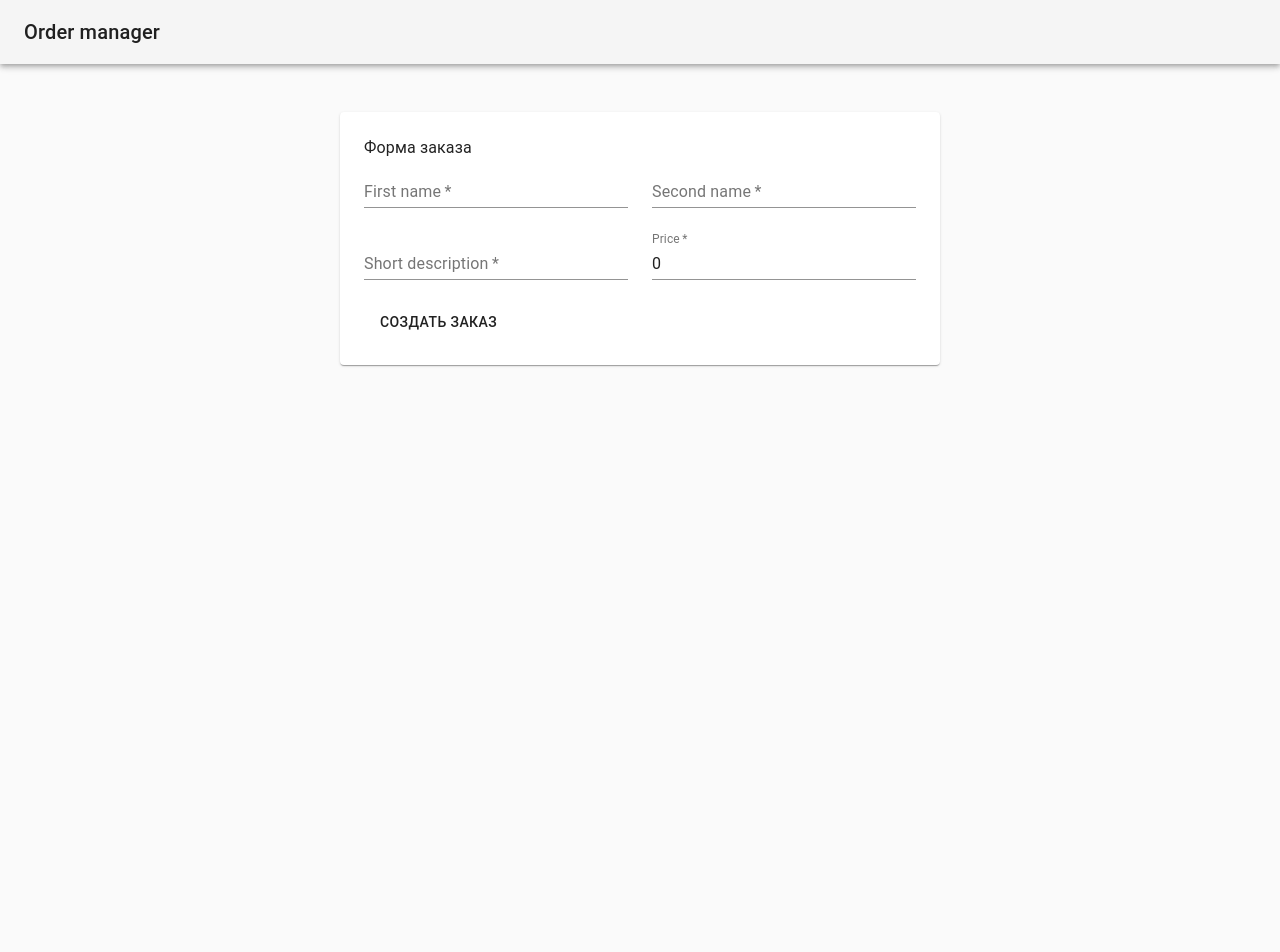
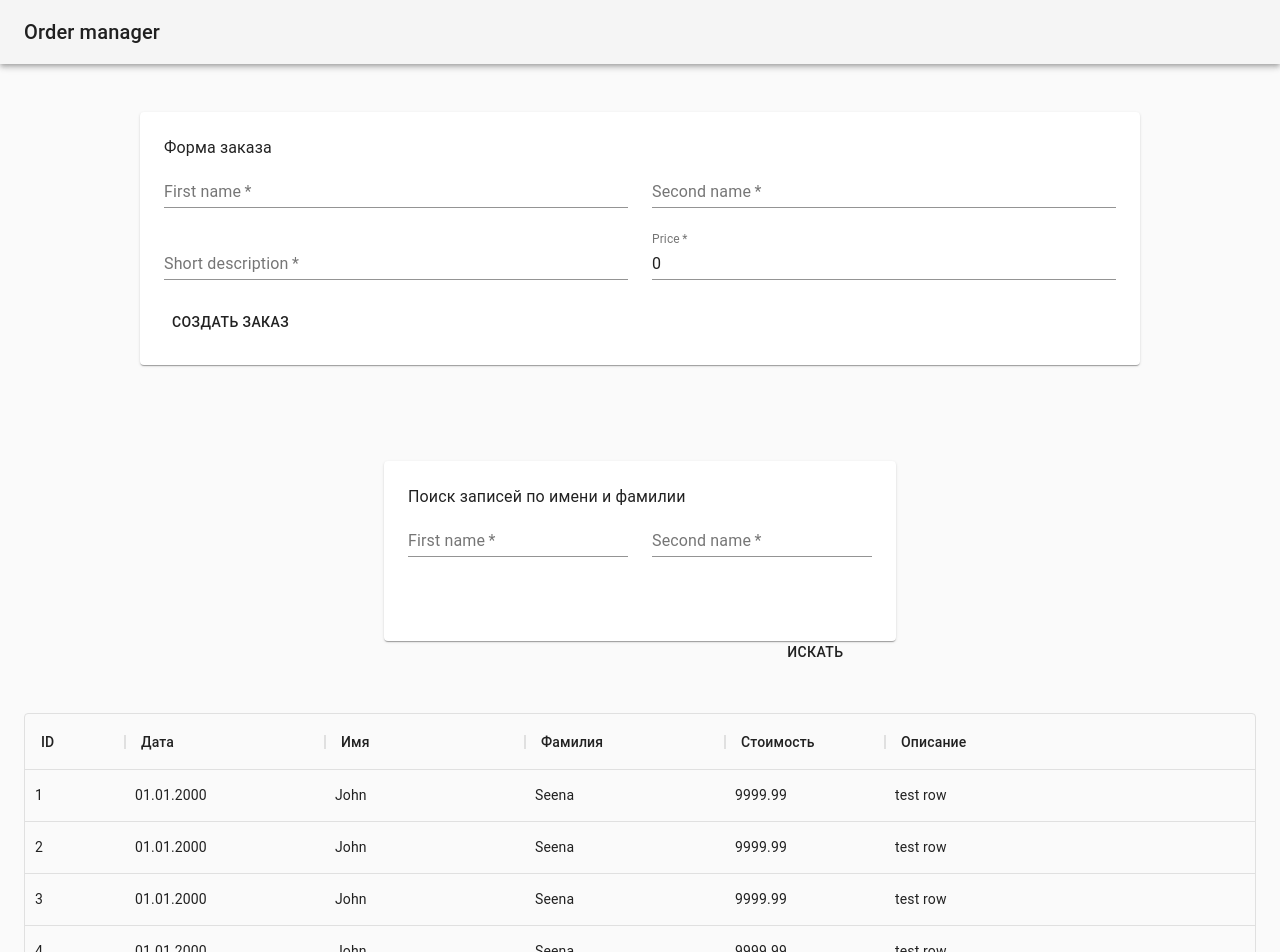
Before and after one commit to NutiNaguti/order-management.front, a React (Create React App) app: page / in a window 1280 px wide. Shown: the top 952 px of the page. Before the commit the page ends 800 px from the top, so only its background shows below. Built offline with nearby package versions, Linux system fonts and the light colour scheme.

Commit message:
changed OrderForm.tsx component

```diff
--- a/package.json
+++ b/package.json
@@ -4,6 +4,7 @@
   "private": true,
   "dependencies": {
     "@material-ui/core": "^4.12.1",
+    "@material-ui/data-grid": "^4.0.0-alpha.33",
     "@testing-library/jest-dom": "^5.14.1",
     "@testing-library/react": "^11.2.7",
     "@testing-library/user-event": "^12.8.3",
--- a/src/OrderForm.tsx
+++ b/src/OrderForm.tsx
@@ -10,6 +10,7 @@ import {
 } from "@material-ui/core";
 import axios from "axios";
 import Grid from "@material-ui/core/Grid";
+import { DataGrid, GridColDef } from '@material-ui/data-grid';
 
 const useStyles = makeStyles((theme: Theme) => ({
     appBar: {
@@ -19,31 +20,68 @@ const useStyles = makeStyles((theme: Theme) => ({
         width: 'auto',
         marginLeft: theme.spacing(2),
         marginRight: theme.spacing(2),
-        [theme.breakpoints.up(600 + theme.spacing(2) * 2)]: {
-            width: 600,
-            marginLeft: 'auto',
-            marginRight: 'auto'
-        },
+        // [theme.breakpoints.up(600 + theme.spacing(2) * 2)]: {
+        //     width: 550,
+        //     marginLeft: 'auto',
+        //     marginRight: 'auto',
+        // },
     },
     paper: {
         marginTop: theme.spacing(3),
         marginBottom: theme.spacing(3),
         padding: theme.spacing(2),
-        [theme.breakpoints.up(600 + theme.spacing(3) + 2)]: {
+        [theme.breakpoints.up(600 + theme.spacing(3) * 2)]: {
             marginTop: theme.spacing(6),
             marginBottom: theme.spacing(6),
             padding: theme.spacing(3),
+            marginLeft: 'auto',
+            marginRight: 'auto',
         },
     },
-    buttons: {
+    table: {
+        marginBottom: theme.spacing(3),
+        [theme.breakpoints.up(600 + theme.spacing(3) + 2)]: {
+            marginBottom: theme.spacing(3),
+            padding: theme.spacing(3),
+
+        }
+    },
+    button: {
         display: 'flex',
         justifyContent: 'flexEnd',
-    },
-    button: {
         marginTop: theme.spacing(3),
-        marginLeft: theme.spacing(1)
     }
 }));
+
+const columns: GridColDef[] = [
+    {field: 'id', headerName: 'ID', width: 100},
+    {field: 'date', headerName: 'Дата', width: 200},
+    {field: 'firstName', headerName: 'Имя', width: 200},
+    {field: 'lastName', headerName: 'Фамилия', width: 200},
+    {field: 'price', headerName: 'Стоимость', width: 160},
+    {field: 'description', headerName: 'Описание', width: 540}
+]
+
+const testRows = [
+    {id: 1, date: '01.01.2000', firstName: 'John', lastName: 'Seena', price: 9999.99, description: 'test row'},
+    {id: 2, date: '01.01.2000', firstName: 'John', lastName: 'Seena', price: 9999.99, description: 'test row'},
+    {id: 3, date: '01.01.2000', firstName: 'John', lastName: 'Seena', price: 9999.99, description: 'test row'},
+    {id: 4, date: '01.01.2000', firstName: 'John', lastName: 'Seena', price: 9999.99, description: 'test row'},
+    {id: 5, date: '01.01.2000', firstName: 'John', lastName: 'Seena', price: 9999.99, description: 'test row'},
+    {id: 6, date: '01.01.2000', firstName: 'John', lastName: 'Seena', price: 9999.99, description: 'test row'},
+    {id: 7, date: '01.01.2000', firstName: 'John', lastName: 'Seena', price: 9999.99, description: 'test row'},
+    {id: 8, date: '01.01.2000', firstName: 'John', lastName: 'Seena', price: 9999.99, description: 'test row'},
+    {id: 9, date: '01.01.2000', firstName: 'John', lastName: 'Seena', price: 9999.99, description: 'test row'},
+    {id: 10, date: '01.01.2000', firstName: 'John', lastName: 'Seena', price: 9999.99, description: 'test row'},
+    {id: 11, date: '01.01.2000', firstName: 'John', lastName: 'Seena', price: 9999.99, description: 'test row'},
+    {id: 12, date: '01.01.2000', firstName: 'John', lastName: 'Seena', price: 9999.99, description: 'test row'},
+    {id: 13, date: '01.01.2000', firstName: 'John', lastName: 'Seena', price: 9999.99, description: 'test row'},
+    {id: 14, date: '01.01.2000', firstName: 'John', lastName: 'Seena', price: 9999.99, description: 'test row'},
+    {id: 15, date: '01.01.2000', firstName: 'John', lastName: 'Seena', price: 9999.99, description: 'test row'},
+    {id: 16, date: '01.01.2000', firstName: 'John', lastName: 'Seena', price: 9999.99, description: 'test row'},
+    {id: 17, date: '01.01.2000', firstName: 'John', lastName: 'Seena', price: 9999.99, description: 'test row'},
+    {id: 18, date: '01.01.2000', firstName: 'John', lastName: 'Seena', price: 9999.99, description: 'test row'},
+]
 
 export default function OrderForm() {
     const classes = useStyles();
@@ -100,7 +138,8 @@ export default function OrderForm() {
                     </Typography>
                 </Toolbar>
             </AppBar>
-            <main className={classes.layout}>
+            <main>
+                <Grid container className={classes.layout}>
                     <Paper className={classes.paper}>
                         <Typography>
                             Форма заказа
@@ -145,6 +184,36 @@ export default function OrderForm() {
                                 Создать заказ
                             </Button>
                     </Paper>
+                    <Paper className={classes.paper}>
+                        <Typography>
+                            Поиск записей по имени и фамилии
+                        </Typography>
+                        <Grid container spacing={3}>
+                            <Grid item xs={12} sm={6}>
+                                <TextField value={firstName}
+                                           onChange={handleChange}
+                                           required id="firstName"
+                                           name="firstName"
+                                           label="First name"
+                                           fullWidth/>
+                            </Grid>
+                            <Grid item xs={12} sm={6}>
+                                <TextField value={secondName}
+                                           onChange={handleChange}
+                                           required id="secondName"
+                                           name="secondName"
+                                           label="Second name"
+                                           fullWidth/>
+                            </Grid>
+                        </Grid>
+                            <Button onClick={sendRequest} className={classes.button} style={{ top: '40%', left: '80%'}}>
+                                Искать
+                            </Button>
+                    </Paper>
+                </Grid>
+                <Grid style={{height: 420, width: '100%'}} className={classes.table}>
+                        <DataGrid columns={columns} rows={testRows} pageSize={5}/>
+                </Grid>
             </main >
         </React.Fragment>
     )
```
Also changed, not shown: 1 other file (tests, documents, lock files or other folders). Lines whose indentation alone changed are shown as unchanged.
